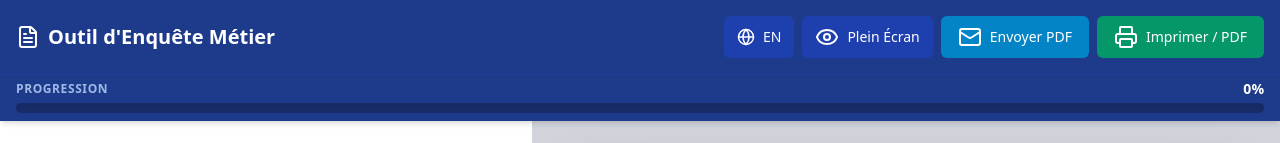
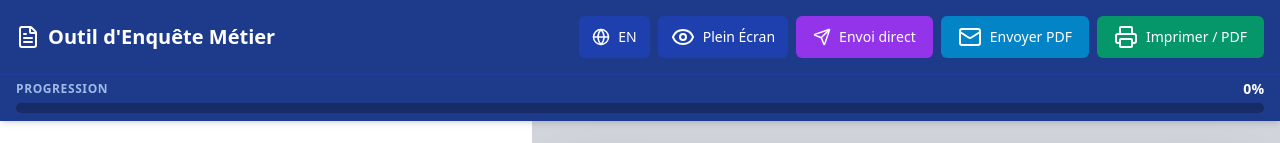
Before and after one commit to Galiguille/enquete-metier, a React (Vite) app: page / in a window 1280 px wide. Shown: the top 143 px of the page. Built offline with nearby package versions, Linux system fonts and the light colour scheme.

Commit message:
mise en place de l'envoi direct avec formspree

```diff
--- a/src/App.jsx
+++ b/src/App.jsx
@@ -1,7 +1,7 @@
 import { useState, useRef, useEffect, useCallback } from 'react';
 import jsPDF from 'jspdf';
 import {
-  FileText, Edit, Eye, Mail, Printer, Mic, ChevronDown, Download, Share2, X, MessageSquare, Globe
+  FileText, Edit, Eye, Mail, Printer, Mic, ChevronDown, Download, Share2, X, MessageSquare, Globe, Send
 } from 'lucide-react';
 import { sections } from './data/sections';
 import { loadImageAsDataURI } from './utils/imageLoader';
@@ -73,7 +73,11 @@ const i18n = {
     returnEmailBody: "Bonjour,\n\nSuite à votre demande, veuillez trouver ci-joint mes réponses à votre enquête métier.\n\nCordialement.",
     myContactInfo: "Mes coordonnées :",
     emailStr: "Email : galiguille@gmail.com",
-    phoneStr: "Tél / WhatsApp : 07 82 20 22 77"
+    phoneStr: "Tél / WhatsApp : 07 82 20 22 77",
+    sendDirectly: "Envoi direct",
+    sendingDirectly: "Envoi...",
+    sendSuccess: "Les réponses ont été envoyées avec succès !",
+    sendError: "Une erreur est survenue lors de l'envoi."
   },
   en: {
     title: "Job Survey Tool",
@@ -129,7 +133,11 @@ const i18n = {
     returnEmailBody: "Hello,\n\nFollowing your request, please find attached my answers to your job survey.\n\nBest regards.",
     myContactInfo: "My contact information:",
     emailStr: "Email: galiguille@gmail.com",
-    phoneStr: "Phone / WhatsApp: +33 7 82 20 22 77"
+    phoneStr: "Phone / WhatsApp: +33 7 82 20 22 77",
+    sendDirectly: "Direct Send",
+    sendingDirectly: "Sending...",
+    sendSuccess: "Responses successfully sent!",
+    sendError: "An error occurred while sending."
   }
 };
 
@@ -151,6 +159,7 @@ export default function App() {
   const [listeningField, setListeningField] = useState(null);
   const [highlightConsent, setHighlightConsent] = useState(false);
   const [isGenerating, setIsGenerating] = useState(false);
+  const [isSending, setIsSending] = useState(false);
   const [pdfFile, setPdfFile] = useState(null);
   const recognitionRef = useRef(null);
   const currentDate = new Date().toLocaleDateString(lang === 'fr' ? 'fr-FR' : 'en-US');
@@ -306,6 +315,43 @@ export default function App() {
     }
   };
 
+  const handleDirectSend = async () => {
+    if (!formData.consent) {
+      alert(dict.alertConsent);
+      setActiveTab('form');
+      setTimeout(() => {
+        const checkbox = document.getElementById('rgpd-checkbox');
+        if (checkbox) {
+          checkbox.scrollIntoView({ behavior: 'smooth', block: 'center' });
+          setHighlightConsent(true);
+          setTimeout(() => setHighlightConsent(false), 9000);
+        }
+      }, 100);
+      return;
+    }
+
+    setIsSending(true);
+    try {
+      // Remplacez 'VOTRE_ID_FORMSPREE' par votre véritable identifiant Formspree ou Web3Forms
+      const response = await fetch('https://formspree.io/f/mjgapwwk', {
+        method: 'POST',
+        headers: { 'Content-Type': 'application/json', 'Accept': 'application/json' },
+        body: JSON.stringify({
+          _subject: `Nouvelle réponse Enquête Métier - ${formData.entreprise || 'Anonyme'}`,
+          ...formData
+        })
+      });
+
+      if (response.ok) alert(dict.sendSuccess);
+      else alert(dict.sendError);
+    } catch (error) {
+      console.error("Erreur d'envoi:", error);
+      alert(dict.sendError);
+    } finally {
+      setIsSending(false);
+    }
+  };
+
   return (
     <div className="h-screen bg-gray-100 flex flex-col font-sans main-app-wrapper">
 
@@ -369,6 +415,8 @@ export default function App() {
         setIsFullscreenPreview={setIsFullscreenPreview}
         onGenerateAndShare={generateAndSharePdf}
         isGenerating={isGenerating}
+        onDirectSend={handleDirectSend}
+        isSending={isSending}
         onPrint={handlePrint}
         progress={progress}
         lang={lang}
@@ -598,7 +646,7 @@ export default function App() {
   );
 }
 
-const Header = ({ activeTab, setActiveTab, isFullscreenPreview, setIsFullscreenPreview, onGenerateAndShare, isGenerating, onPrint, progress, lang, setLang, dict }) => (
+const Header = ({ activeTab, setActiveTab, isFullscreenPreview, setIsFullscreenPreview, onGenerateAndShare, isGenerating, onDirectSend, isSending, onPrint, progress, lang, setLang, dict }) => (
   <div className="sticky top-0 z-10 no-print shadow-md">
     <header className="bg-blue-900 text-white p-4 flex flex-col md:flex-row justify-between items-center gap-4 md:gap-0">
       <h1 className="text-xl font-bold flex items-center gap-2">
@@ -617,6 +665,9 @@ const Header = ({ activeTab, setActiveTab, isFullscreenPreview, setIsFullscreenP
         </button>
         <button onClick={() => setIsFullscreenPreview(!isFullscreenPreview)} className={`hidden md:flex px-3 py-2 rounded-md items-center gap-2 text-sm transition-colors ${isFullscreenPreview ? 'bg-blue-700 ring-2 ring-blue-400' : 'bg-blue-800 hover:bg-blue-700'}`} title={isFullscreenPreview ? dict.editFullscreen : dict.seeFullscreen} aria-label={isFullscreenPreview ? dict.editFullscreen : dict.seeFullscreen}>
           {isFullscreenPreview ? <Edit /> : <Eye />} <span className="hidden lg:inline">{isFullscreenPreview ? dict.edit : dict.fullscreen}</span>
+        </button>
+        <button onClick={onDirectSend} disabled={isSending} className={`${isSending ? 'bg-gray-400 cursor-wait' : 'bg-purple-600 hover:bg-purple-500'} text-white px-4 py-2 rounded-md flex items-center gap-2 transition-colors text-sm font-medium`}>
+          {isSending ? <span className="animate-pulse">{dict.sendingDirectly}</span> : <><Send size={18} /><span className="hidden sm:inline">{dict.sendDirectly}</span></>}
         </button>
         <button onClick={onGenerateAndShare} disabled={isGenerating} className={`${isGenerating ? 'bg-gray-400 cursor-wait' : 'bg-sky-600 hover:bg-sky-500'} text-white px-4 py-2 rounded-md flex items-center gap-2 transition-colors text-sm font-medium`}>
           {isGenerating ? <span className="animate-pulse">{dict.generating}</span> : <><Mail /><span className="hidden sm:inline">{dict.sendPdf}</span></>}
```
Also changed, not shown: 1 other file (tests, documents, lock files or other folders).
